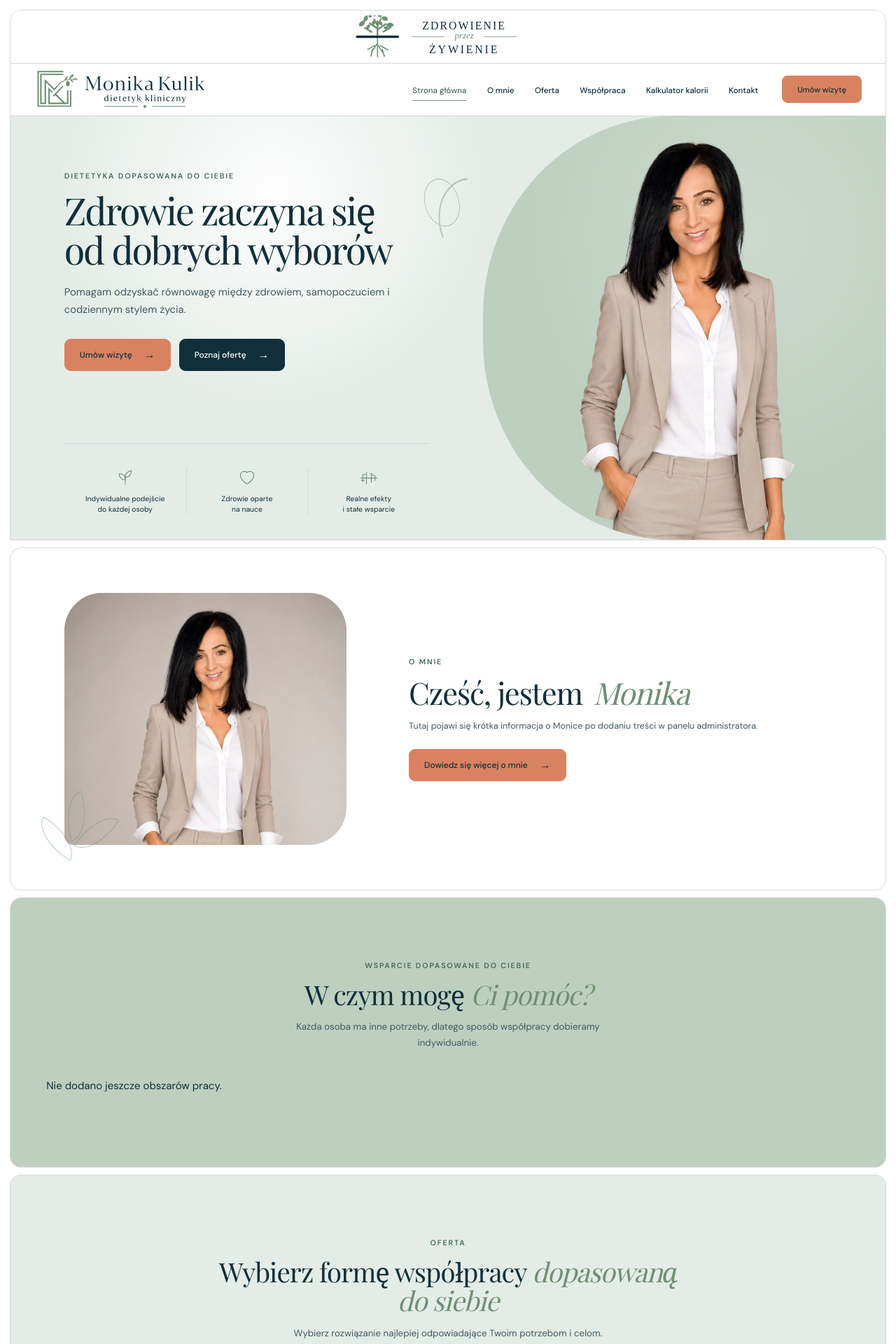
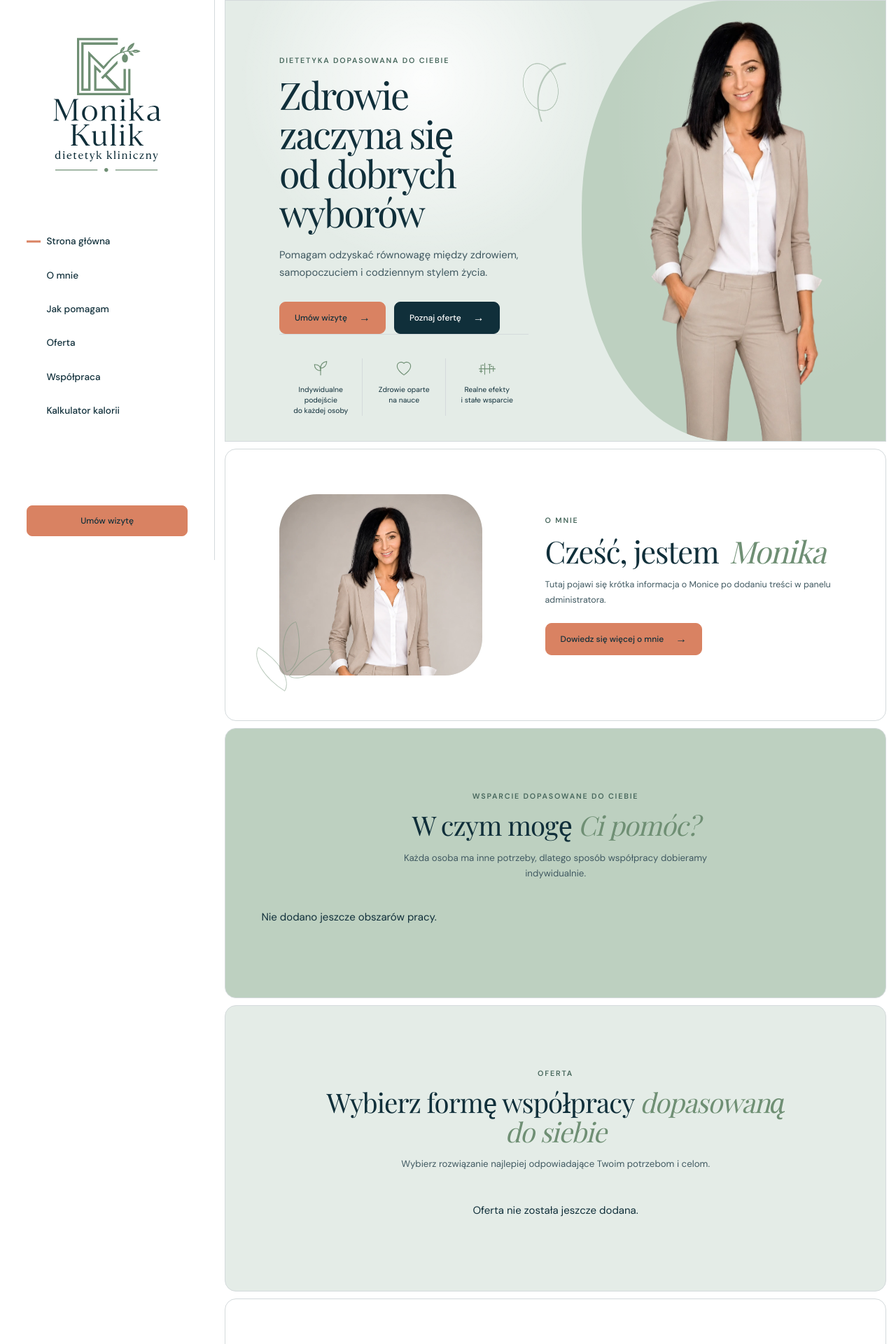
Before and after one commit to BartoszPoluszczyk/Monika-WebSite, a Django app: page / in a window 1280 px wide. Shown: the top 1920 px of the page at 70% size. Run offline with Django 5.2, Linux system fonts and the light colour scheme; data that the repository does not hold is empty; some web fonts are replaced.

Commit message:
Zmień nawigację na lewy panel z nowym logo

```diff
--- a/main/templates/main/partials/navbar.html
+++ b/main/templates/main/partials/navbar.html
@@ -1,21 +1,5 @@
 {% load static %}
 <nav class="site-navbar" aria-label="Nawigacja główna">
-    <div class="company-signature-bar">
-        <a
-            class="company-signature-link"
-            href="{% url 'home' %}"
-            aria-label="Zdrowienie przez żywienie — strona główna"
-        >
-            <img
-                src="{% static 'images/branding/zdrowienie-przez-zywienie.svg' %}"
-                alt="Zdrowienie przez żywienie"
-                class="company-signature-image"
-                width="660"
-                height="150"
-            >
-        </a>
-    </div>
-
     <div class="site-container navbar-inner">
 
         <a class="brand" href="{% url 'home' %}">
@@ -31,11 +15,11 @@
             {% else %}
 
                 <img
-                    src="{% static 'images/branding/Monika-Kulik-logo-poziome-bez-tla.svg' %}"
+                    src="{% static 'images/branding/monika-kulik-logo-pionowe.svg' %}"
                     alt="Monika Kulik — dietetyk kliniczny, strona główna"
                     class="navbar-logo navbar-logo-default"
-                    width="1244"
-                    height="315"
+                    width="529"
+                    height="651"
                 >
 
             {% endif %}
@@ -75,6 +59,10 @@
                     O mnie
                 </a>
 
+                <a class="navigation-link" href="{% url 'home' %}#pomoc">
+                    Jak pomagam
+                </a>
+
                 <a class="navigation-link" href="{% url 'home' %}#oferta">
                     Oferta
                 </a>
@@ -91,9 +79,6 @@
                     Kalkulator kalorii
                 </a>
 
-                <a class="navigation-link" href="{% url 'home' %}#pomoc">
-                    Kontakt
-                </a>
 
             </div>
 
--- a/static/css/style.css
+++ b/static/css/style.css
@@ -214,7 +214,7 @@ a {
 }
 
 .navbar-logo-default {
-    width: 248px;
+    width: 92px;
     max-width: 100%;
     height: auto;
 }
@@ -303,6 +303,98 @@ a {
 
 .navbar-toggler span:first-child { transform: translateY(-3px); }
 .navbar-toggler span:last-child { transform: translateY(3px); }
+
+/* Lewy panel na dużych ekranach */
+@media (min-width: 1101px) {
+    html { scroll-padding-top: 28px; }
+
+    body { padding-left: clamp(248px, 24vw, 330px); }
+
+    .site-navbar {
+        position: fixed;
+        inset: 0 auto 0 0;
+        width: clamp(248px, 24vw, 330px);
+        height: 100vh;
+        margin: 0;
+        display: flex;
+        flex-direction: column;
+        border: 0;
+        border-right: 1px solid var(--color-border-subtle);
+        border-radius: 0;
+        background: var(--palette-white);
+        backdrop-filter: none;
+        overflow-y: auto;
+    }
+
+    .navbar-inner {
+        min-height: 100%;
+        padding: clamp(40px, 6vh, 66px) clamp(28px, 3vw, 48px) 34px;
+        flex-direction: column;
+        align-items: stretch;
+        gap: 0;
+    }
+
+    .brand { justify-content: center; }
+
+    .navbar-logo-default {
+        width: min(100%, 166px);
+        max-height: 205px;
+    }
+
+    .custom-navigation {
+        width: 100%;
+        margin: clamp(52px, 9vh, 92px) 0 0;
+        display: flex !important;
+        flex: 1;
+        flex-direction: column;
+        align-items: stretch;
+        justify-content: flex-start;
+    }
+
+    .navigation-links {
+        width: 100%;
+        flex-direction: column;
+        align-items: stretch;
+        gap: 6px;
+    }
+
+    .navigation-link {
+        padding: 11px 0 11px 28px;
+        color: var(--color-text-primary);
+        font-size: 0.85rem;
+        font-weight: 500;
+    }
+
+    .navigation-link::after {
+        top: 50%;
+        right: auto;
+        bottom: auto;
+        left: 0;
+        width: 0;
+        height: 3px;
+        transform: translateY(-50%);
+        background: var(--color-cta-background);
+        transition: width var(--transition);
+    }
+
+    .navigation-link:hover,
+    .navigation-link.is-active { color: var(--color-text-primary); }
+
+    .navigation-link:hover::after,
+    .navigation-link.is-active::after {
+        right: auto;
+        left: 0;
+        width: 20px;
+    }
+
+    .navbar-cta {
+        width: 100%;
+        min-height: 44px;
+        margin: auto 0 0;
+        border-radius: 8px;
+        font-size: 0.76rem;
+    }
+}
 
 /* Hero */
 
@@ -1657,15 +1749,8 @@ a {
     .booking-service-grid { grid-template-columns: repeat(2, minmax(0, 1fr)); }
 }
 
-/* Leave room for the logo and the calculator link on small laptops. */
+/* Na tabletach i telefonach panel wraca do zwartego nagłówka. */
 @media (max-width: 1100px) {
-    .company-signature-bar {
-        min-height: 68px;
-        padding-block: 6px;
-    }
-
-    .company-signature-image { height: 55px; }
-
     .navbar-inner {
         min-height: 66px;
         padding: 0 20px;
@@ -1707,7 +1792,7 @@ a {
 }
 
 @media (max-width: 860px) {
-    html { scroll-padding-top: 140px; }
+    html { scroll-padding-top: 84px; }
 
     .site-navbar {
         margin-top: 8px;
@@ -1760,23 +1845,13 @@ a {
     body { font-size: 14px; }
     .brand-name { font-size: 0.92rem; }
 
-    .company-signature-bar {
-        min-height: 60px;
-        padding: 5px 12px;
-    }
-
-    .company-signature-image {
-        width: min(100%, 264px);
-        height: auto;
-    }
-
     .navbar-logo {
         max-width: 145px;
         height: 40px;
     }
 
     .navbar-logo-default {
-        width: 210px;
+        width: 74px;
         max-width: 100%;
         height: auto;
     }
```
Also changed, not shown: main/tests.py (+4 -7 lines), static/images/branding/monika-kulik-logo-pionowe.svg (added).
